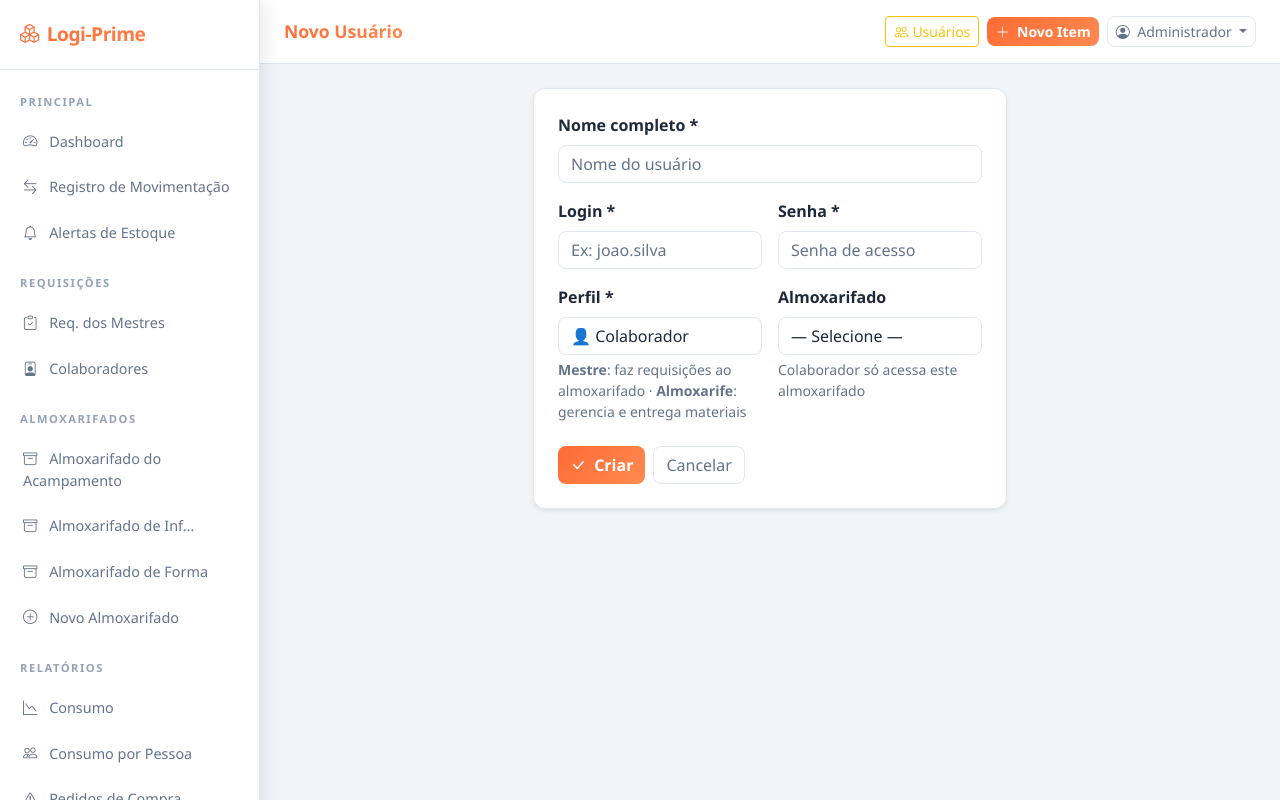
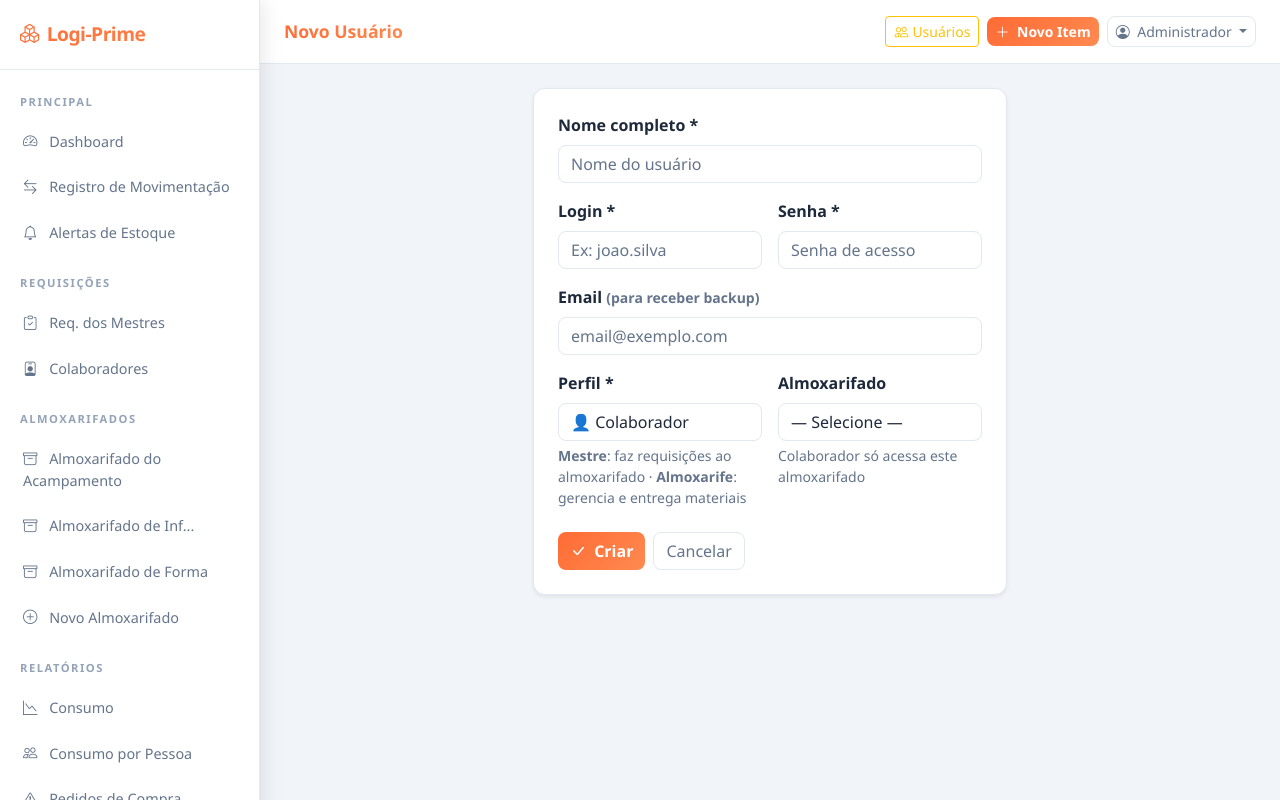
Before and after one commit to rickgouveia456-cmd/gerenciador-de-estoque, a Flask app: page /usuarios/novo in a window 1280 px wide. Run offline with Flask 3, Linux system fonts and the light colour scheme; a user stored in the database is signed in; data comes from the database, SQL or seed files in the repository; data that the repository does not hold is empty.

Commit message:
feat: salvar email do usuario e backup por almoxarifado
- Rotas novo_usuario e editar_usuario agora salvam o campo email
- Nova funcao gerar_excel_backup_almoxarifado para backup individual
- Nova funcao enviar_backup_por_almoxarifado: almoxarife recebe so o seu,
  admin recebe backup completo de todos os almoxarifados
- Backup manual e job diario atualizados para usar nova logica

```diff
--- a/app.py
+++ b/app.py
@@ -129,6 +129,7 @@ class Usuario(db.Model):
     senha_hash = db.Column(db.String(256), nullable=False)
     perfil = db.Column(db.String(20), default='colaborador')  # admin | colaborador | mestre | almoxarife
     almoxarifado_id = db.Column(db.Integer, db.ForeignKey('almoxarifado.id'), nullable=True)
+    email = db.Column(db.String(120), nullable=True)
     ativo = db.Column(db.Boolean, default=True)
     almoxarifado = db.relationship('Almoxarifado', backref='usuarios')
     acessos_extras = db.relationship('AcessoExtra', backref='usuario', lazy=True, cascade='all, delete-orphan')
@@ -337,6 +338,7 @@ def run_migrations():
                 "ALTER TABLE requisicao_mestre ADD COLUMN notificado BOOLEAN DEFAULT FALSE",
                 "ALTER TABLE requisicao_mestre_item ADD COLUMN status_item VARCHAR(20) DEFAULT 'pendente'",
                 "ALTER TABLE requisicao_mestre_item ADD COLUMN motivo_recusa VARCHAR(200)",
+                "ALTER TABLE usuario ADD COLUMN email VARCHAR(120)",
             ]:
                 try:
                     conn.execute(text(col_sql))
@@ -1377,7 +1379,8 @@ def novo_usuario():
             nome=request.form['nome'],
             login=request.form['login'],
             perfil=request.form['perfil'],
-            almoxarifado_id=request.form.get('almoxarifado_id') or None
+            almoxarifado_id=request.form.get('almoxarifado_id') or None,
+            email=request.form.get('email', '').strip() or None
         )
         u.set_senha(request.form['senha'])
         db.session.add(u)
@@ -1396,6 +1399,7 @@ def editar_usuario(id):
         u.login = request.form['login']
         u.perfil = request.form['perfil']
         u.almoxarifado_id = request.form.get('almoxarifado_id') or None
+        u.email = request.form.get('email', '').strip() or None
         u.ativo = 'ativo' in request.form
         if request.form.get('senha'):
             u.set_senha(request.form['senha'])
@@ -1800,6 +1804,53 @@ def reativar_todos_itens():
 
 # ── BACKUP ───────────────────────────────────────────────────────────────────
 
+def gerar_excel_backup_almoxarifado(alm):
+    """Gera um Excel com apenas um almoxarifado (para envio ao almoxarife)."""
+    wb = openpyxl.Workbook()
+    h_fill = PatternFill('solid', fgColor='1A3A5C')
+    h_font = Font(bold=True, color='FFFFFF', size=11)
+    ok_fill  = PatternFill('solid', fgColor='D4EDDA')
+    al_fill  = PatternFill('solid', fgColor='FFF3CD')
+    cr_fill  = PatternFill('solid', fgColor='F8D7DA')
+    borda = Border(left=Side(style='thin'), right=Side(style='thin'),
+                   top=Side(style='thin'), bottom=Side(style='thin'))
+
+    itens = Item.query.filter_by(almoxarifado_id=alm.id).all()
+    ws = wb.active
+    ws.title = alm.nome[:31]
+
+    ws.merge_cells('A1:G1')
+    ws['A1'] = f'Backup — {alm.nome}'
+    ws['A1'].font = Font(bold=True, size=13, color='1A3A5C')
+    ws['A1'].alignment = Alignment(horizontal='center')
+    ws.merge_cells('A2:G2')
+    ws['A2'] = f'Gerado em: {datetime.now().strftime("%d/%m/%Y %H:%M")}'
+    ws['A2'].font = Font(italic=True, color='888888')
+    ws['A2'].alignment = Alignment(horizontal='center')
+
+    headers = ['Codigo', 'Item', 'Unidade', 'Qtd. Atual', 'Est. Minimo', 'Status', 'Ativo']
+    for col, h in enumerate(headers, 1):
+        c = ws.cell(row=4, column=col, value=h)
+        c.font = h_font; c.fill = h_fill
+        c.alignment = Alignment(horizontal='center'); c.border = borda
+
+    for r, it in enumerate(itens, 5):
+        status = 'ZERADO' if it.status == 'critico' else ('ABAIXO DO MINIMO' if it.status == 'alerta' else 'OK')
+        fill = cr_fill if it.status == 'critico' else (al_fill if it.status == 'alerta' else ok_fill)
+        for c, v in enumerate([it.codigo, it.nome, it.unidade, it.quantidade,
+                                it.estoque_minimo, status, 'Sim' if it.ativo else 'Não'], 1):
+            cell = ws.cell(row=r, column=c, value=v)
+            cell.fill = fill; cell.border = borda
+            cell.alignment = Alignment(horizontal='left' if c == 2 else 'center')
+
+    for i, w in enumerate([14, 40, 10, 12, 14, 20, 8], 1):
+        ws.column_dimensions[get_column_letter(i)].width = w
+
+    buf = io.BytesIO()
+    wb.save(buf)
+    buf.seek(0)
+    return buf
+
 def gerar_excel_backup():
     """Gera um Excel completo com todos os almoxarifados como backup."""
     wb = openpyxl.Workbook()
@@ -1855,7 +1906,7 @@ def gerar_excel_backup():
     return buf
 
 def enviar_backup_email(buf):
-    """Envia o arquivo de backup por email."""
+    """Envia o backup completo por email (para admin ou destinatário fixo)."""
     import smtplib
     from email.mime.multipart import MIMEMultipart
     from email.mime.base import MIMEBase
@@ -1901,6 +1952,123 @@ def enviar_backup_email(buf):
         print(f'BACKUP: erro ao enviar email — {e}')
         return False
 
+
+def _smtp_connect():
+    """Retorna conexão SMTP autenticada ou None se não configurado."""
+    import smtplib
+    remetente = os.environ.get('BACKUP_EMAIL_FROM')
+    senha     = os.environ.get('BACKUP_EMAIL_PASS')
+    if not remetente or not senha:
+        return None, None, None
+    smtp = smtplib.SMTP_SSL('smtp.gmail.com', 465)
+    smtp.login(remetente, senha)
+    return smtp, remetente, senha
+
+
+def enviar_backup_por_almoxarifado():
+    """Envia backup individual para cada almoxarife com email cadastrado,
+    e o backup completo para admins com email cadastrado e para o destinatário fixo."""
+    import smtplib
+    from email.mime.multipart import MIMEMultipart
+    from email.mime.base import MIMEBase
+    from email.mime.text import MIMEText
+    from email import encoders
+
+    remetente = os.environ.get('BACKUP_EMAIL_FROM')
+    senha_smtp = os.environ.get('BACKUP_EMAIL_PASS')
+    destinatario_fixo = os.environ.get('BACKUP_EMAIL_TO', 'rickgouveia17@gmail.com')
+
+    if not remetente or not senha_smtp:
+        print('BACKUP: variáveis BACKUP_EMAIL_FROM e BACKUP_EMAIL_PASS não configuradas.')
+        return False
+
+    hoje = date.today().strftime('%d/%m/%Y')
+    enviados = 0
+    erros = 0
+
+    try:
+        with smtplib.SMTP_SSL('smtp.gmail.com', 465) as smtp:
+            smtp.login(remetente, senha_smtp)
+
+            # 1. Envia backup individual para cada almoxarife com email
+            almoxarifados = Almoxarifado.query.all()
+            for alm in almoxarifados:
+                destinatarios_alm = [
+                    u.email for u in alm.usuarios
+                    if u.perfil == 'almoxarife' and u.ativo and u.email
+                ]
+                if not destinatarios_alm:
+                    continue
+
+                buf_alm = gerar_excel_backup_almoxarifado(alm)
+
+                msg = MIMEMultipart()
+                msg['From'] = remetente
+                msg['To'] = ', '.join(destinatarios_alm)
+                msg['Subject'] = f'Backup {alm.nome} — {hoje}'
+                corpo = (
+                    f'Backup automático do almoxarifado: {alm.nome}\n'
+                    f'Data: {datetime.now().strftime("%d/%m/%Y %H:%M")}\n\n'
+                    f'Este arquivo contém o estoque atual do seu almoxarifado.\n'
+                    f'Guarde em local seguro.'
+                )
+                msg.attach(MIMEText(corpo, 'plain'))
+                part = MIMEBase('application', 'octet-stream')
+                part.set_payload(buf_alm.read())
+                encoders.encode_base64(part)
+                nome_arquivo = f"backup_{alm.nome.replace(' ', '_')}_{date.today()}.xlsx"
+                part.add_header('Content-Disposition', f'attachment; filename="{nome_arquivo}"')
+                msg.attach(part)
+
+                try:
+                    smtp.send_message(msg)
+                    print(f'BACKUP: enviado para almoxarife(s) de "{alm.nome}": {destinatarios_alm}')
+                    enviados += 1
+                except Exception as e:
+                    print(f'BACKUP: erro ao enviar para "{alm.nome}" — {e}')
+                    erros += 1
+
+            # 2. Envia backup completo para admins com email
+            admins_emails = [
+                u.email for u in Usuario.query.filter_by(perfil='admin', ativo=True).all()
+                if u.email
+            ]
+            # Inclui o destinatário fixo se não estiver na lista
+            todos_admins = list(set(admins_emails + [destinatario_fixo]))
+
+            buf_completo = gerar_excel_backup()
+            msg_admin = MIMEMultipart()
+            msg_admin['From'] = remetente
+            msg_admin['To'] = ', '.join(todos_admins)
+            msg_admin['Subject'] = f'Backup Completo Estoque — {hoje}'
+            corpo_admin = (
+                f'Backup automático completo do sistema de estoque.\n'
+                f'Data: {datetime.now().strftime("%d/%m/%Y %H:%M")}\n\n'
+                f'Este arquivo contém todos os almoxarifados.\n'
+                f'Guarde em local seguro.'
+            )
+            msg_admin.attach(MIMEText(corpo_admin, 'plain'))
+            part_admin = MIMEBase('application', 'octet-stream')
+            part_admin.set_payload(buf_completo.read())
+            encoders.encode_base64(part_admin)
+            part_admin.add_header('Content-Disposition',
+                                  f'attachment; filename="backup_completo_{date.today()}.xlsx"')
+            msg_admin.attach(part_admin)
+
+            try:
+                smtp.send_message(msg_admin)
+                print(f'BACKUP: backup completo enviado para admins: {todos_admins}')
+                enviados += 1
+            except Exception as e:
+                print(f'BACKUP: erro ao enviar backup completo — {e}')
+                erros += 1
+
+    except Exception as e:
+        print(f'BACKUP: erro de conexão SMTP — {e}')
+        return False
+
+    return erros == 0
+
 @app.route('/admin/backup', methods=['GET', 'POST'])
 @admin_required
 def backup_manual():
@@ -1910,9 +2078,9 @@ def backup_manual():
         buf = gerar_excel_backup()
 
         if acao == 'email':
-            ok = enviar_backup_email(buf)
+            ok = enviar_backup_por_almoxarifado()
             if ok:
-                flash('✅ Backup enviado por email com sucesso!', 'success')
+                flash('✅ Backup enviado por email com sucesso! Admins receberam o backup completo e cada almoxarife recebeu o seu.', 'success')
             else:
                 flash('❌ Erro ao enviar email. Verifique as configurações BACKUP_EMAIL_FROM e BACKUP_EMAIL_PASS no Railway.', 'danger')
             return redirect(url_for('backup_manual'))
@@ -1972,10 +2140,9 @@ def job_backup_diario():
     print(f'BACKUP AUTOMÁTICO: iniciando às {datetime.now().strftime("%d/%m/%Y %H:%M")}')
     with app.app_context():
         try:
-            buf = gerar_excel_backup()
-            ok = enviar_backup_email(buf)
+            ok = enviar_backup_por_almoxarifado()
             if ok:
-                print('BACKUP AUTOMÁTICO: enviado com sucesso!')
+                print('BACKUP AUTOMÁTICO: enviado com sucesso! Admins receberam backup completo, almoxarifes receberam o seu.')
             else:
                 print('BACKUP AUTOMÁTICO: falha no envio do email.')
         except Exception as e:
--- a/templates/form_usuario.html
+++ b/templates/form_usuario.html
@@ -28,6 +28,12 @@
                             <input type="password" name="senha" class="form-control"
                                    {% if not usuario %}required{% endif %}
                                    placeholder="Senha de acesso">
+                        </div>
+                        <div class="col-12">
+                            <label class="form-label fw-semibold">Email <span class="text-muted small">(para receber backup)</span></label>
+                            <input type="email" name="email" class="form-control"
+                                   value="{{ usuario.email if usuario and usuario.email else '' }}"
+                                   placeholder="email@exemplo.com">
                         </div>
                         <div class="col-md-6">
                             <label class="form-label fw-semibold">Perfil *</label>
```
Also changed, not shown: templates/requisicoes.html (line endings or trailing spaces).
